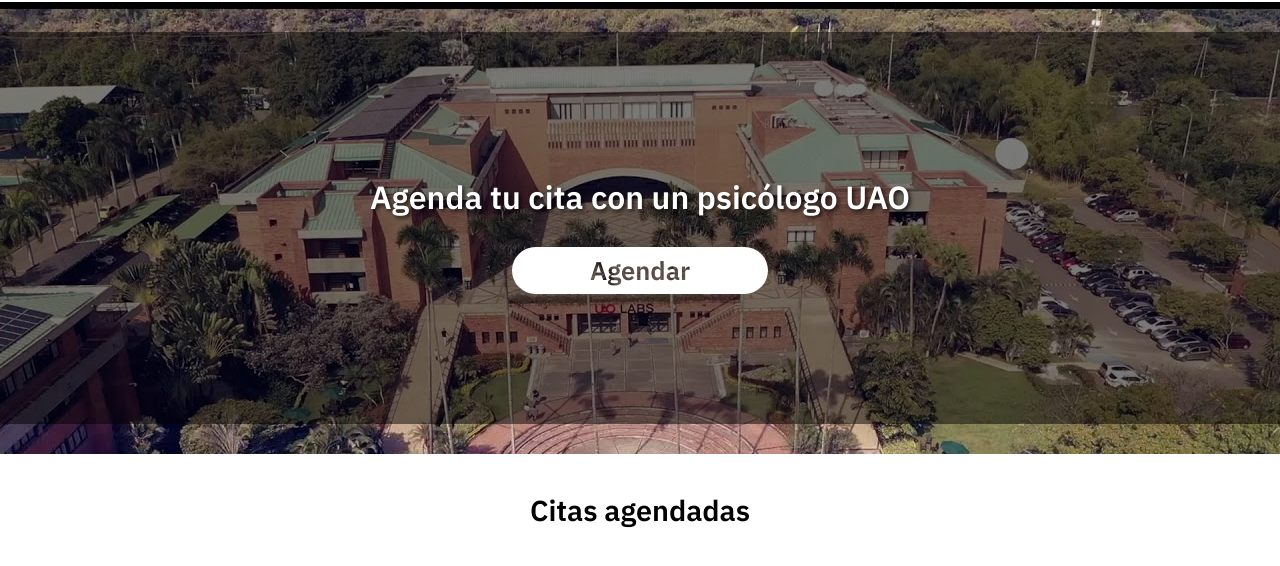
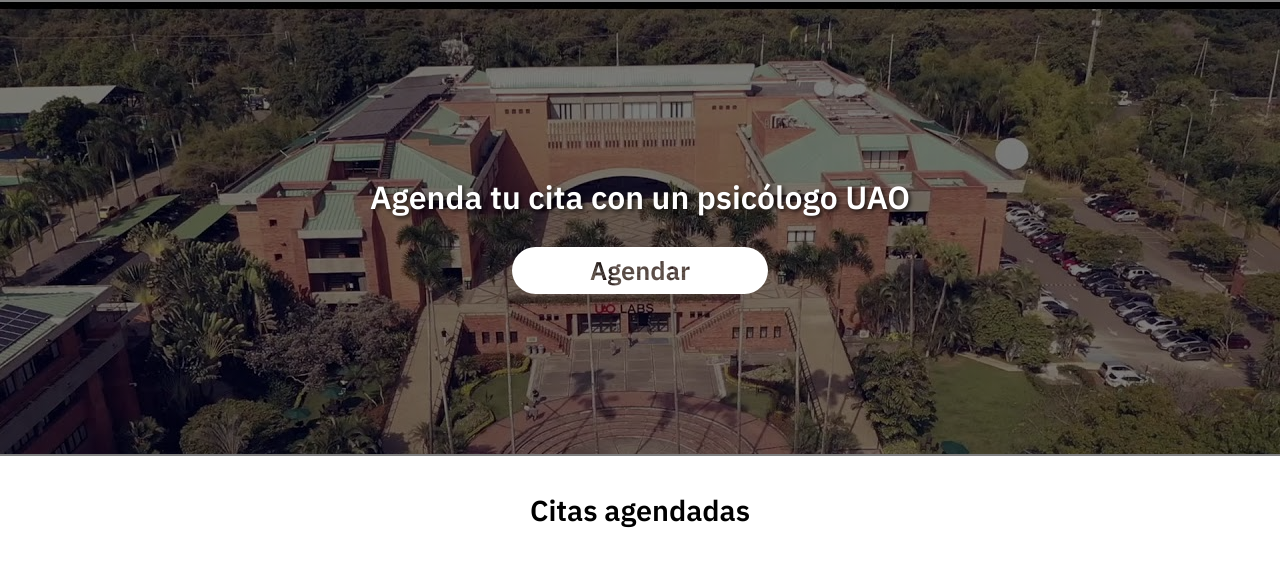
Before and after one commit to wildchamo/SerenaUAO, a React (Create React App) app in the folder finalweb/: page /Home in a window 1280 px wide. Shown: the top 566 px of the page. Built offline with nearby package versions, Linux system fonts and the light colour scheme.

Commit message:
dark fixed

```diff
--- a/finalweb/src/paginas/Home/Home.css
+++ b/finalweb/src/paginas/Home/Home.css
@@ -12,10 +12,10 @@
 
 .dark{
     background-image: linear-gradient( rgba(0, 0, 0, 0.5), rgba(0, 0, 0, 0.5) );
-width: 100%;
-position: absolute;
-height: 49%;
-object-fit: cover;
+    width: 100%;
+    position: absolute;
+    height: 28.5rem;;
+    object-fit: cover;
 }
 
 .h-bg-container{
```
